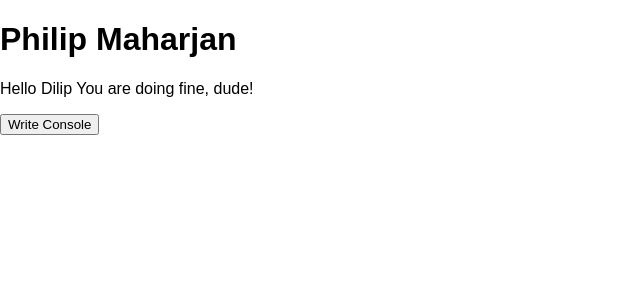
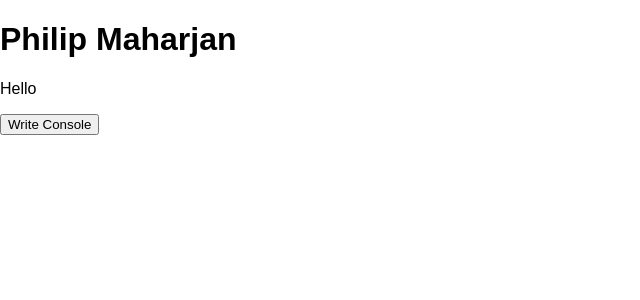
Before and after one commit to dilipMaharjan/react-learning, a React (Create React App) app: page / in a window 1280 px wide. Shown: the top 300 px of the page, without its empty margins (0-640 px from the left). Built offline with nearby package versions, Linux system fonts and the light colour scheme.

Commit message:
state change on click event and condition message

```diff
--- a/src/compopnents/person.js
+++ b/src/compopnents/person.js
@@ -9,12 +9,16 @@ class Person extends Component{
   }
   writeConsole(){
 console.log("Get it working dude");
+this.setState({
+  isLoggedIn:!this.state.isLoggedIn
+});
   }
 render(){
+  const isLoggedIn=this.state.isLoggedIn;
   return(
     <div>
-    <p>{this.props.hello} {this.props.name} {this.props.word}</p>
-    <button onClick={this.writeConsole.bind()}>Write Console</button>
+    <p>{isLoggedIn?this.props.hello:this.props.name+this.props.word}</p>
+    <button onClick={this.writeConsole.bind(this)}>Write Console</button>
     </div>
   );
 }
```
